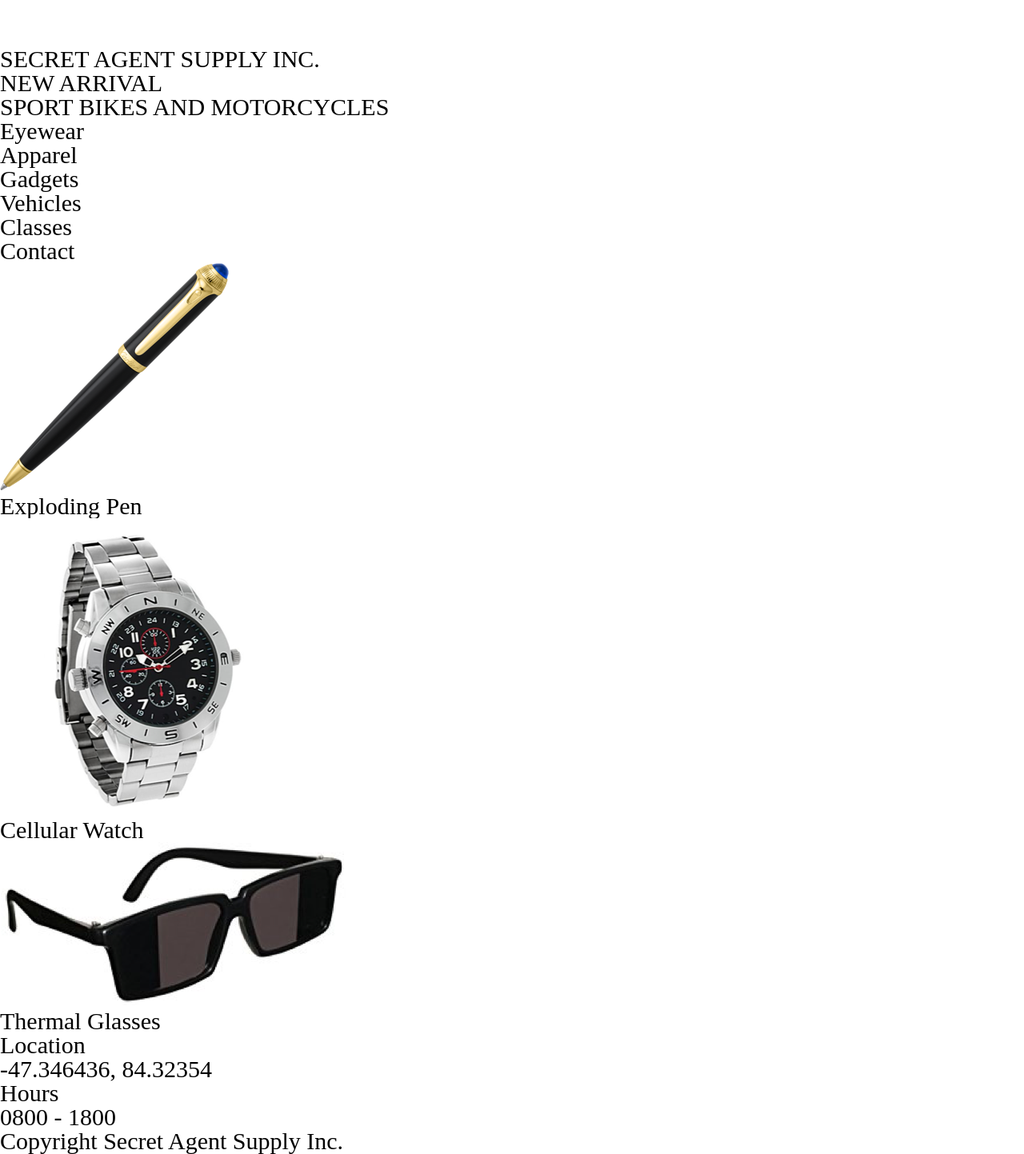
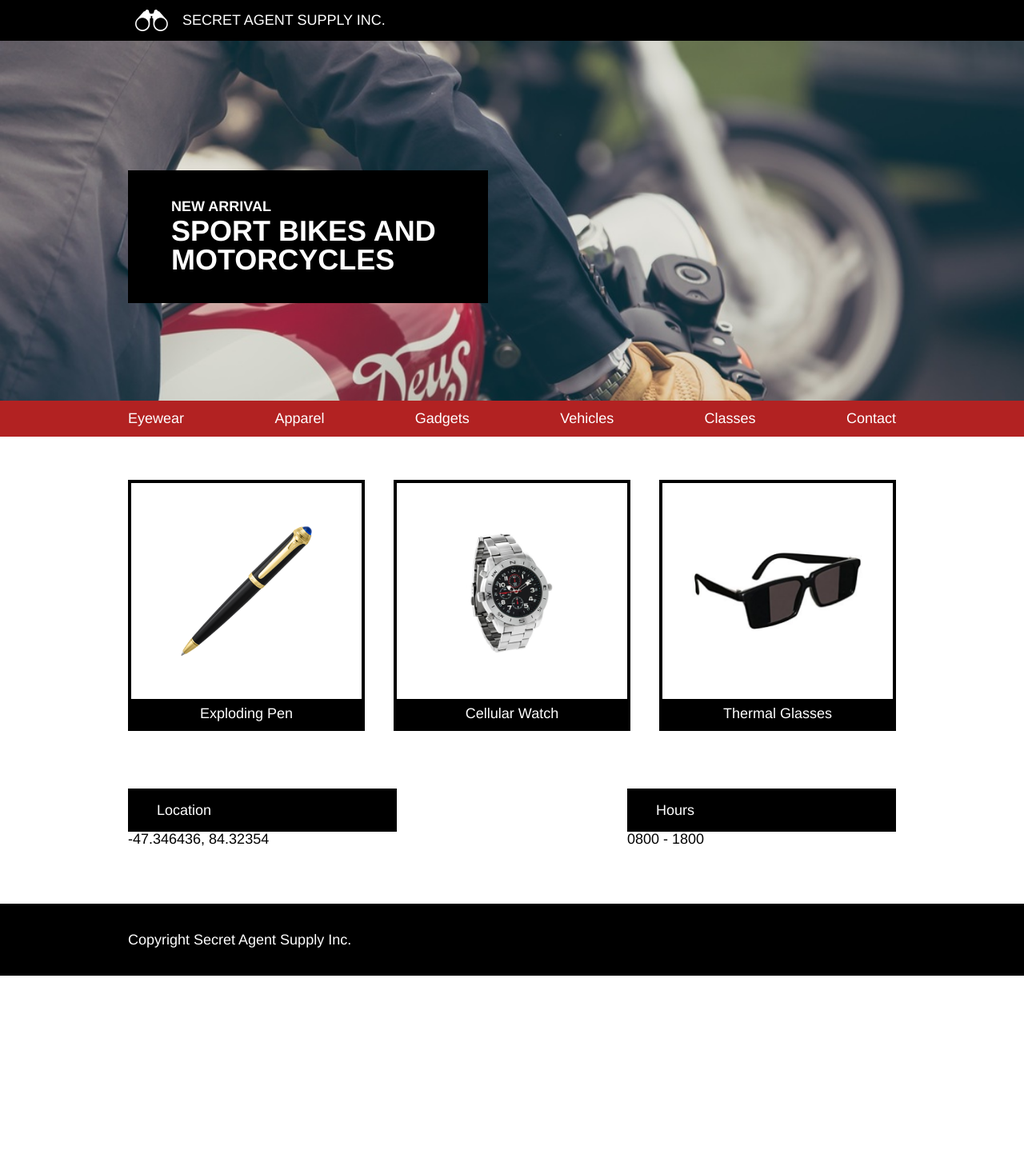
Before and after one commit to mpkono/SecretAgentSupply, a plain HTML site: page index.html in a window 1280 px wide. Shown: the whole page at 80% size. After the commit the page ends 1220 px from the top, so only its background shows below. Drawn offline with Linux system fonts and the light colour scheme.

Commit message:
Implement CSS styling.

```diff
--- a/index.html
+++ b/index.html
@@ -8,13 +8,23 @@
   </head>
   <body>
     <header>
+      <div class="blackbox" id="logo_strip">
+        <div class="site_container">
           <img src="./resources/images/logo.png">
           <p>SECRET AGENT SUPPLY INC.</p>
-
+        </div>
+      </div>
+      <div id="banner_image">
+        <div class="site_container" id="header_container">
+          <div class="blackbox" id="header_block">
             <p>NEW ARRIVAL</p>
             <h1>SPORT BIKES AND MOTORCYCLES<h1>
+          </div>
+        </div>
+      </div> <!-- banner_image -->
 
-      <nav>
+      <nav id="nav_strip">
+        <div class="site_container">
           <ul>
             <li>Eyewear</li>
             <li>Apparel</li>
@@ -23,27 +33,62 @@
             <li>Classes</li>
             <li>Contact</li>
           </ul>
+        </div>
       <nav>
     </header>
 
+    <div class="site_container" id="product_container">
+      <div class="product_box">
+        <div class="product_img">
           <img src="./resources/images/pen.png">
+        </div>
+        <div class="blackbox product_text">
           <h2>Exploding Pen</h2>
+        </div>
+      </div>
 
+      <div class="product_box">
+        <div class="product_img">
           <img src="./resources/images/watch.png">
+        </div>
+        <div class="blackbox product_text">
           <h2>Cellular Watch</h2>
+        </div>
+      </div>
 
+      <div class="product_box">
+        <div class="product_img">
           <img src="./resources/images/glasses.png">
+        </div>
+        <div class="blackbox product_text">
           <h2>Thermal Glasses</h2>
+        </div>
+      </div>
+    </div>
 
+    <div class="site_container" id="info_container">
+      <div class="info_box">
+        <div class="blackbox info_text">
           <h2>Location</h2>
+        </div>
           <p>-47.346436, 84.32354</p>
+      </div>
 
+      <div class="info_box">
+        <div class="blackbox info_text">
           <h2>Hours</h2>
+        </div>
           <p>0800 - 1800</p>
+      </div>
+    </div>
 
 
     <footer>
+      <div class="blackbox">
+        <div class="site_container" id="footer_container">
           <h2>Copyright Secret Agent Supply Inc.</h2>
+        </div>
+      </div>
     </footer>
   </body>
 </html>
--- a/resources/css/style.css
+++ b/resources/css/style.css
@@ -1,3 +1,113 @@
-body {
-  font-size: 30px;
+html {
+  font-size: 18px;
+  font-family: Helvetica;
 }
+
+.site_container {
+  width: 960px;
+  margin: 0 auto;
+  display: flex;
+  align-items: center;
+}
+
+.blackbox {
+  background-color: black;
+  color: white;
+}
+
+#logo_strip {
+  width: 100%;
+  padding: 0.66rem 0rem;
+}
+#logo_strip img {
+  height: 1.5rem;
+  padding-left: 0.5rem;
+  padding-right: 1rem;
+}
+#banner_image {
+  background-image: url("../../resources/images/moto.jpeg");
+  background-size: cover;
+  width: 100%;
+  height: 25rem;
+}
+#header_container {
+  padding-top: 9rem;
+}
+#header_block {
+  width: 25rem; /* I don't think this can be 20 per redline */
+}
+#header_block p {
+  font-size: 1rem;
+  font-weight: bold;
+  padding-top: 2rem;
+  padding-left: 3rem;
+  padding-bottom: 0.25rem;
+}
+#header_block h1 {
+  font-size: 2rem;
+  font-weight: bold;
+  padding-left: 3rem;
+  padding-bottom: 1rem;
+}
+#nav_strip {
+  background-color: firebrick;
+  padding: 0.75rem 0rem;
+  width: 100%;
+}
+#nav_strip ul {
+  display: flex;
+  align-items: center;
+  justify-content: space-between;
+  width: 100%;
+}
+#nav_strip li {
+  color: white;
+}
+#product_container {
+  display: flex;
+  align-items: center;
+  justify-content: space-between;
+  margin-top: 3rem;
+}
+.product_box {
+  border: 4px solid black;
+  width: 30%;
+}
+.product_img {
+  display: flex;
+  align-items: center;
+  justify-content: center;
+  padding: 2rem;
+  height: 11rem;
+}
+.product_box img {
+  max-height: 9rem;
+  max-width: 100%;
+}
+.product_text {
+  padding: .5rem 0rem;
+  text-align: center;
+}
+#info_container {
+  display: flex;
+  align-items: center;
+  justify-content: space-between;
+}
+.info_box {
+  width: 35%;
+  margin-top: 4rem;
+  display: flex;
+  flex-flow: column nowrap;
+}
+.info_text {
+  padding-left: 2rem;
+  padding-top: 1rem;
+  padding-bottom: 1rem;
+}
+footer .blackbox {
+  height: 5rem;
+  display: flex;
+  align-items: center;
+  justify-content: flex-start;
+  margin-top: 4rem;
+}
```
Lines whose indentation alone changed are shown as unchanged.
